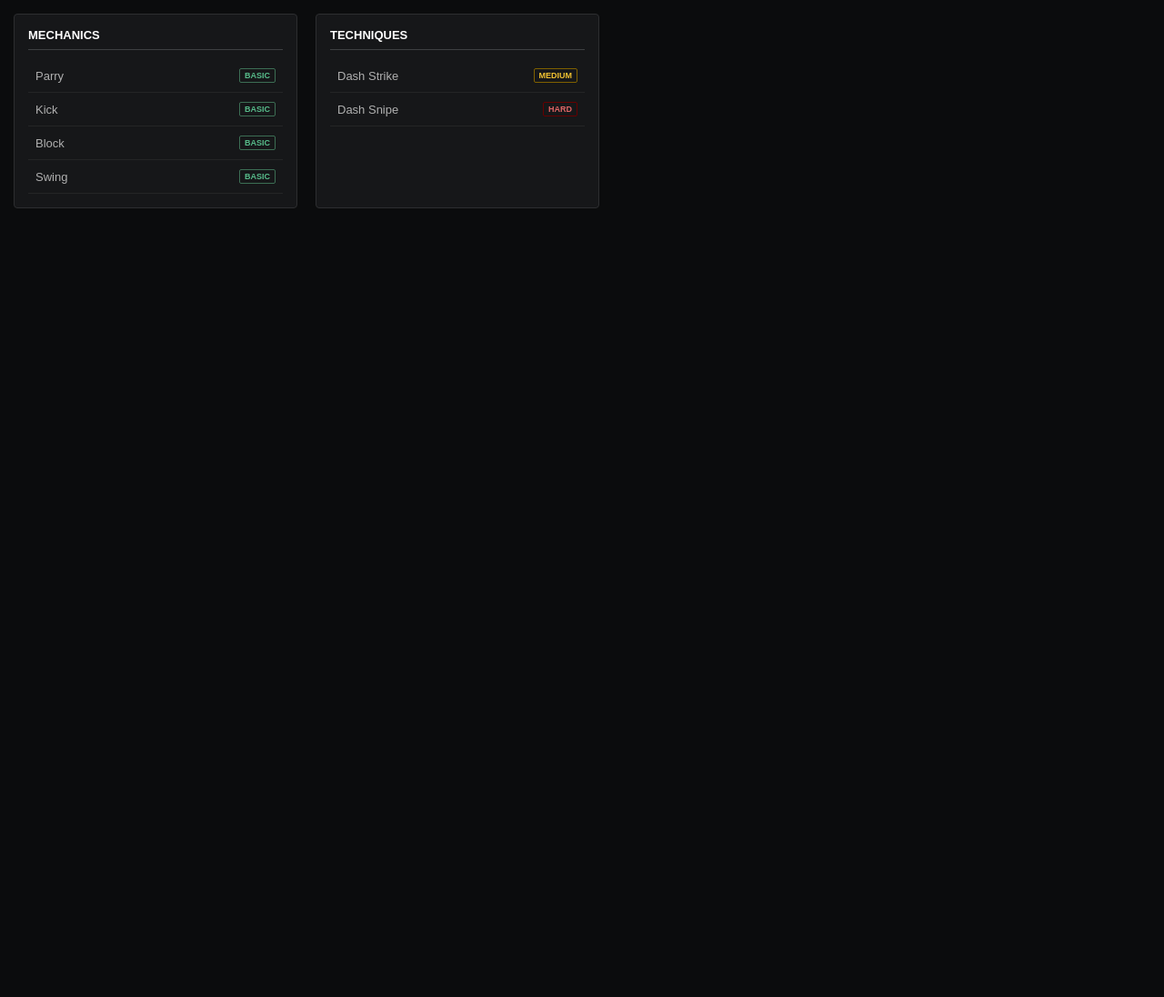
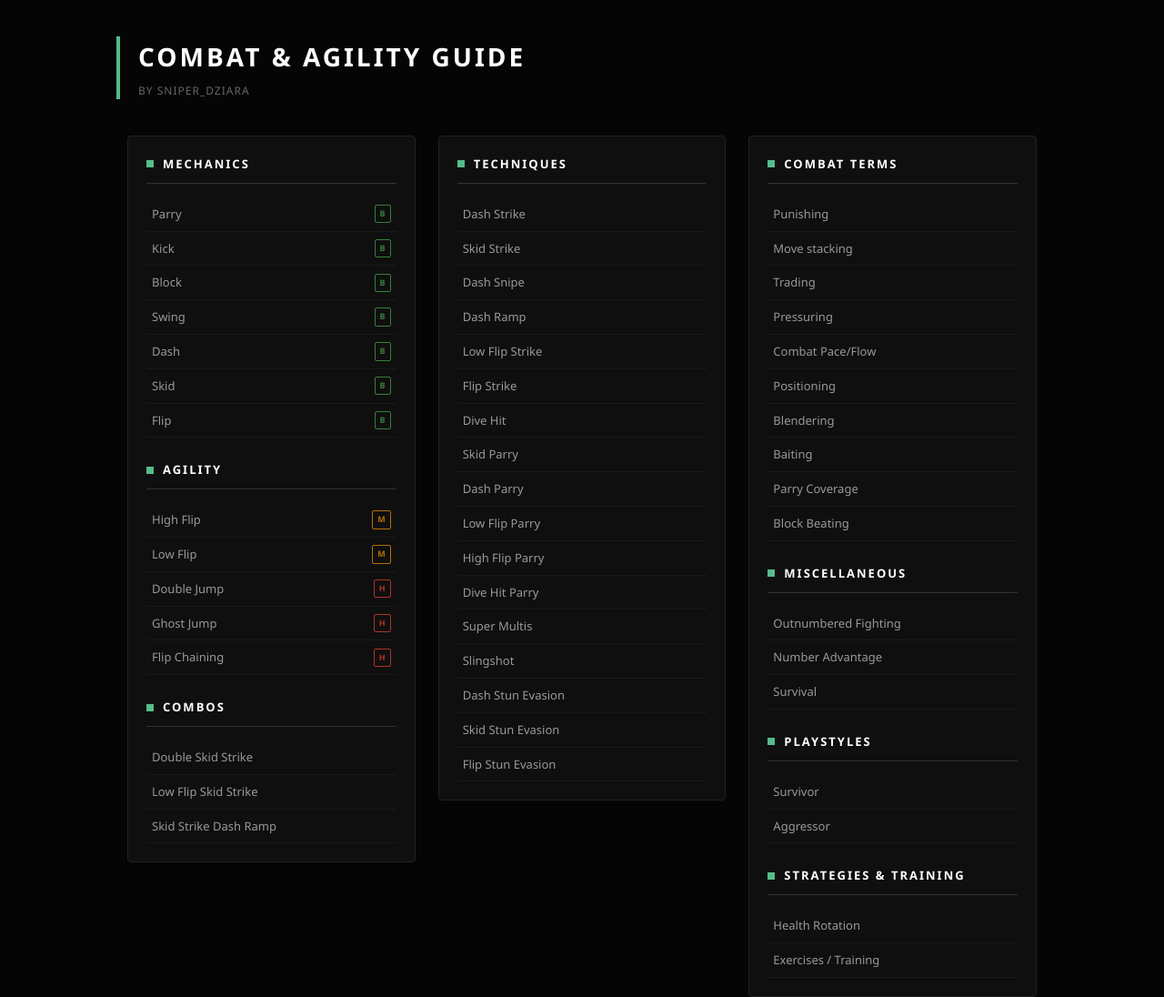
Before and after one commit to DziaraG/S-Website-projects-, a plain HTML site: page index.html in a window 1280 px wide. Shown: the whole page at 91% size. Before the commit the page ends 800 px from the top, so only its background shows below. Drawn offline with Linux system fonts and the light colour scheme.

Commit message:
Update index.html

```diff
--- a/index.html
+++ b/index.html
@@ -1,68 +1,200 @@
 <!DOCTYPE html>
-<html>
+<html lang="pl">
 <head>
+    <meta charset="UTF-8">
+    <meta name="viewport" content="width=device-width, initial-scale=1.0">
+    <title>Combat & Agility Guide | Sniper_Dziara</title>
     <style>
-    /* Tło dopasowane do ciemnego motywu wiki */
-    body { background-color: #0b0c0d; margin: 0; padding: 15px; font-family: sans-serif; }
-    .container { display: flex; flex-wrap: wrap; gap: 20px; }
+        :root {
+            --bg: #050505;
+            --card-bg: #0f0f0f;
+            --border: #222;
+            --text-main: #ccc;
+            --accent: #57bb8a;
+            --header-fs: 13px;
+        }
 
-    /* Styl kafelka */
+        body {
+            background-color: var(--bg);
+            color: var(--text-main);
+            font-family: 'Segoe UI', Tahoma, sans-serif;
+            margin: 0;
+            padding: 40px 20px;
+            line-height: 1.6;
+        }
+
+        .main-header {
+            text-align: left;
+            max-width: 1000px;
+            margin: 0 auto 40px auto;
+            border-left: 4px solid var(--accent);
+            padding-left: 20px;
+        }
+
+        h1 {
+            color: #fff;
+            text-transform: uppercase;
+            letter-spacing: 3px;
+            margin: 0;
+            font-size: 28px;
+        }
+
+        .author {
+            font-size: 12px;
+            color: #666;
+            text-transform: uppercase;
+            letter-spacing: 1px;
+            margin-top: 5px;
+        }
+
+        /* Układ 3 kolumn */
+        .grid-container {
+            display: grid;
+            grid-template-columns: repeat(auto-fill, minmax(300px, 1fr));
+            gap: 25px;
+            max-width: 1000px;
+            margin: 0 auto;
+        }
+
         .box {
-        background: #161719;
-        border: 1px solid #2d2e30;
+            background: var(--card-bg);
+            border: 1px solid var(--border);
             border-radius: 4px;
-        padding: 15px;
-        width: 280px;
+            padding: 20px;
+            height: fit-content;
         }
 
         h2 {
             color: #fff;
-        font-size: 13px;
-        border-bottom: 1px solid #3e4042;
-        margin: 0 0 10px 0;
-        padding-bottom: 8px;
+            font-size: var(--header-fs);
+            border-bottom: 1px solid #333;
+            margin: 0 0 15px 0;
+            padding-bottom: 10px;
             text-transform: uppercase;
+            letter-spacing: 2px;
+            display: flex;
+            align-items: center;
         }
 
-    /* Link jako cały wiersz */
+        h2::before {
+            content: "";
+            width: 8px;
+            height: 8px;
+            background: var(--accent);
+            margin-right: 10px;
+            display: inline-block;
+        }
+
         .item {
             display: flex;
             justify-content: space-between;
             align-items: center;
-        padding: 10px 8px;
-        border-bottom: 1px solid #242526;
+            padding: 8px 6px;
+            border-bottom: 1px solid #1a1a1a;
+            text-decoration: none;
+            color: #999;
             font-size: 13px;
-        text-decoration: none;
-        color: #b0b0b0;
+            transition: 0.2s ease;
         }
 
-    .item:hover { background: #202124; color: #fff; }
+        .item:hover {
+            background: #161616;
+            color: #fff;
+            padding-left: 12px;
+            border-bottom-color: var(--accent);
+        }
 
-    /* Trudność */
-    .diff { font-size: 9px; padding: 2px 5px; border-radius: 2px; font-weight: bold; text-transform: uppercase; border: 1px solid; }
-    .basic { color: #57bb8a; border-color: #3c6e54; }
-    .medium { color: #f1c232; border-color: #7f6000; }
-    .hard { color: #e06666; border-color: #660000; }
+        /* Oznaczenia trudności (opcjonalne tagi) */
+        .tag { font-size: 9px; padding: 2px 5px; border-radius: 2px; font-weight: bold; opacity: 0.7; border: 1px solid; }
+        .b { color: #4caf50; border-color: #4caf50; } /* Basic */
+        .m { color: #ff9800; border-color: #ff9800; } /* Medium */
+        .h { color: #f44336; border-color: #f44336; } /* Hard */
+
+        @media (max-width: 600px) {
+            .grid-container { grid-template-columns: 1fr; }
+        }
     </style>
 </head>
 <body>
 
-<div class="container">
+<header class="main-header">
+    <h1>Combat & Agility Guide</h1>
+    <div class="author">by Sniper_Dziara</div>
+</header>
+
+<div class="grid-container">
+
     <div class="box">
         <h2>Mechanics</h2>
-        <a href="https://sites.google.com/view/combat-and-agility-guide/parry" target="_parent" class="item">
-            <span>Parry</span> <span class="diff basic">Basic</span>
-        </a>
-        <a href="#" target="_parent" class="item"><span>Kick</span> <span class="diff basic">Basic</span></a>
-        <a href="#" target="_parent" class="item"><span>Block</span> <span class="diff basic">Basic</span></a>
-        <a href="#" target="_parent" class="item"><span>Swing</span> <span class="diff basic">Basic</span></a>
+        <a href="parry.html" class="item"><span>Parry</span><span class="tag b">B</span></a>
+        <a href="kick.html" class="item"><span>Kick</span><span class="tag b">B</span></a>
+        <a href="block.html" class="item"><span>Block</span><span class="tag b">B</span></a>
+        <a href="swing.html" class="item"><span>Swing</span><span class="tag b">B</span></a>
+        <a href="dash.html" class="item"><span>Dash</span><span class="tag b">B</span></a>
+        <a href="skid.html" class="item"><span>Skid</span><span class="tag b">B</span></a>
+        <a href="flip.html" class="item"><span>Flip</span><span class="tag b">B</span></a>
+
+        <h2 style="margin-top:25px">Agility</h2>
+        <a href="high-flip.html" class="item"><span>High Flip</span><span class="tag m">M</span></a>
+        <a href="low-flip.html" class="item"><span>Low Flip</span><span class="tag m">M</span></a>
+        <a href="double-jump.html" class="item"><span>Double Jump</span><span class="tag h">H</span></a>
+        <a href="ghost-jump.html" class="item"><span>Ghost Jump</span><span class="tag h">H</span></a>
+        <a href="flip-chaining.html" class="item"><span>Flip Chaining</span><span class="tag h">H</span></a>
+
+        <h2 style="margin-top:25px">Combos</h2>
+        <a href="double-skid-strike.html" class="item"><span>Double Skid Strike</span></a>
+        <a href="low-flip-skid-strike.html" class="item"><span>Low Flip Skid Strike</span></a>
+        <a href="skid-strike-dash-ramp.html" class="item"><span>Skid Strike Dash Ramp</span></a>
     </div>
 
     <div class="box">
         <h2>Techniques</h2>
-        <a href="#" target="_parent" class="item"><span>Dash Strike</span> <span class="diff medium">Medium</span></a>
-        <a href="#" target="_parent" class="item"><span>Dash Snipe</span> <span class="diff hard">Hard</span></a>
+        <a href="#" class="item"><span>Dash Strike</span></a>
+        <a href="#" class="item"><span>Skid Strike</span></a>
+        <a href="#" class="item"><span>Dash Snipe</span></a>
+        <a href="#" class="item"><span>Dash Ramp</span></a>
+        <a href="#" class="item"><span>Low Flip Strike</span></a>
+        <a href="#" class="item"><span>Flip Strike</span></a>
+        <a href="#" class="item"><span>Dive Hit</span></a>
+        <a href="#" class="item"><span>Skid Parry</span></a>
+        <a href="#" class="item"><span>Dash Parry</span></a>
+        <a href="#" class="item"><span>Low Flip Parry</span></a>
+        <a href="#" class="item"><span>High Flip Parry</span></a>
+        <a href="#" class="item"><span>Dive Hit Parry</span></a>
+        <a href="#" class="item"><span>Super Multis</span></a>
+        <a href="#" class="item"><span>Slingshot</span></a>
+        <a href="#" class="item"><span>Dash Stun Evasion</span></a>
+        <a href="#" class="item"><span>Skid Stun Evasion</span></a>
+        <a href="#" class="item"><span>Flip Stun Evasion</span></a>
     </div>
+
+    <div class="box">
+        <h2>Combat Terms</h2>
+        <a href="#" class="item"><span>Punishing</span></a>
+        <a href="#" class="item"><span>Move stacking</span></a>
+        <a href="#" class="item"><span>Trading</span></a>
+        <a href="#" class="item"><span>Pressuring</span></a>
+        <a href="#" class="item"><span>Combat Pace/Flow</span></a>
+        <a href="#" class="item"><span>Positioning</span></a>
+        <a href="#" class="item"><span>Blendering</span></a>
+        <a href="#" class="item"><span>Baiting</span></a>
+        <a href="#" class="item"><span>Parry Coverage</span></a>
+        <a href="#" class="item"><span>Block Beating</span></a>
+
+        <h2 style="margin-top:25px">Miscellaneous</h2>
+        <a href="#" class="item"><span>Outnumbered Fighting</span></a>
+        <a href="#" class="item"><span>Number Advantage</span></a>
+        <a href="#" class="item"><span>Survival</span></a>
+
+        <h2 style="margin-top:25px">Playstyles</h2>
+        <a href="#" class="item"><span>Survivor</span></a>
+        <a href="#" class="item"><span>Aggressor</span></a>
+
+        <h2 style="margin-top:25px">Strategies & Training</h2>
+        <a href="#" class="item"><span>Health Rotation</span></a>
+        <a href="#" class="item"><span>Exercises / Training</span></a>
+    </div>
+
 </div>
 
 </body>
```
Lines whose indentation alone changed are shown as unchanged.
